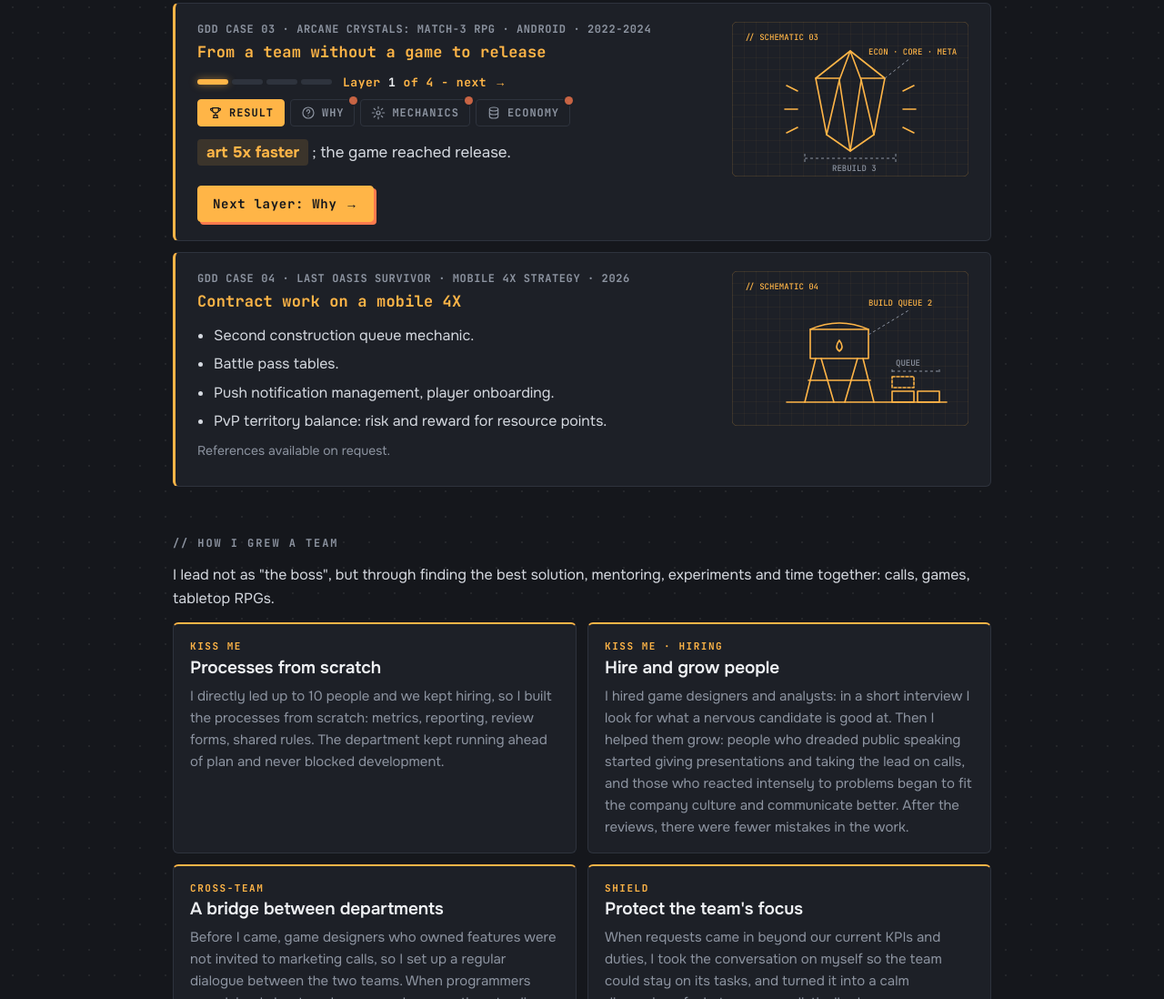
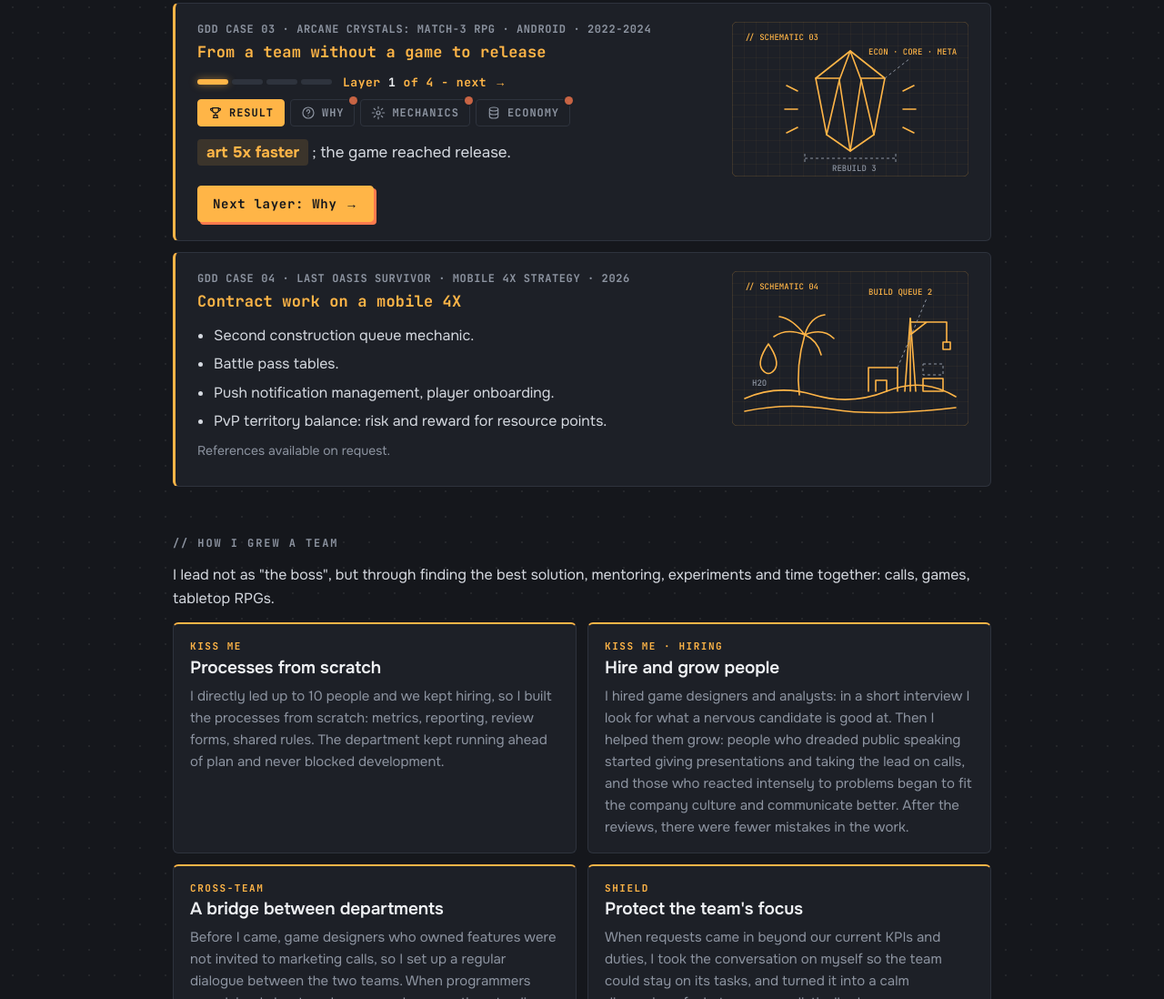
Before and after one commit to NSChaykin/nschaykin.github.io, a plain HTML site: page index.html in a window 1280 px wide. Shown: the part 1742-2840 px from the top of the page at 91% size. Drawn offline with Linux system fonts and the light colour scheme.

Commit message:
19.11: Last Oasis blueprint - oasis scene

```diff
--- a/index.html
+++ b/index.html
@@ -320,18 +320,21 @@ dd{margin:0;color:var(--soft)}
 <defs><pattern id="bp4" width="13" height="13" patternUnits="userSpaceOnUse"><path d="M13 0H0V13" fill="none" stroke="#ffb54714" stroke-width="1"/></pattern></defs>
 <rect x="0" y="0" width="260" height="170" rx="6" fill="url(#bp4)" stroke="#ffb54733"/>
 <g fill="none" stroke="#ffb547" stroke-width="1.6" stroke-linejoin="round" stroke-linecap="round">
-<path d="M86 64 H150 V96 H86 Z"/>
-<path d="M86 64 Q118 50 150 64"/>
-<path d="M92 96 L80 144 M144 96 L156 144 M98 96 L112 144 M138 96 L124 144"/>
-<path d="M84 120 H152"/>
-<path d="M118 76 Q112 84 118 88 Q124 84 118 76 Z"/>
-<path d="M176 132 H200 V144 H176 Z M204 132 H228 V144 H204 Z"/>
-<path d="M176 116 H200 V128 H176 Z" stroke-dasharray="3 2"/>
-<path d="M60 144 H236"/>
+<path d="M14 140 Q50 124 90 136 T170 132 T246 138"/>
+<path d="M14 154 Q60 144 110 152 T246 150"/>
+<path d="M74 136 Q70 104 80 70"/>
+<path d="M80 70 Q60 62 46 72 M80 70 Q66 52 52 50 M80 70 Q86 50 102 48 M80 70 Q100 62 112 74 M80 70 Q94 76 98 92"/>
+<path d="M40 80 Q27 99 33 108 Q40 117 47 108 Q53 99 40 80 Z"/>
+<path d="M150 132 V106 H182 V132"/>
+<path d="M158 132 V120 H170 V132"/>
+<path d="M196 132 V52 M196 56 H236 M196 70 L214 56 M236 56 V78"/>
+<path d="M232 78 H240 V86 H232 Z"/>
+<path d="M196 52 L190 132 M196 52 L202 132"/>
+<path d="M210 118 H232 V132 H210 Z"/>
 </g>
-<g fill="none" stroke="#8d94a1" stroke-width="1" stroke-dasharray="3 3"><path d="M150 70 L196 42"/><path d="M176 108 V112 M228 108 V112 M176 110 H228"/></g>
+<g fill="none" stroke="#8d94a1" stroke-width="1" stroke-dasharray="3 3"><path d="M210 102 H232 V114 H210 Z"/><path d="M182 106 L214 30"/></g>
 <g font-family="JetBrains Mono, monospace" font-size="9" fill="#8d94a1">
-<text x="14" y="20" fill="#ffb547">// SCHEMATIC 04</text><text x="150" y="38" fill="#ffb547">BUILD QUEUE 2</text><text x="180" y="104">QUEUE</text></g>
+<text x="14" y="20" fill="#ffb547">// SCHEMATIC 04</text><text x="150" y="26" fill="#ffb547">BUILD QUEUE 2</text><text x="22" y="126">H2O</text></g>
 </svg></div>
   <p class="proj"><span data-lang="en">GDD case 04</span><span data-lang="ru">ГДД-кейс 04</span> · Last Oasis Survivor · mobile 4X strategy · 2026</p>
   <h3 data-lang="en">Contract work on a mobile 4X</h3><h3 data-lang="ru">Контрактная работа над мобильной 4X</h3>
```
